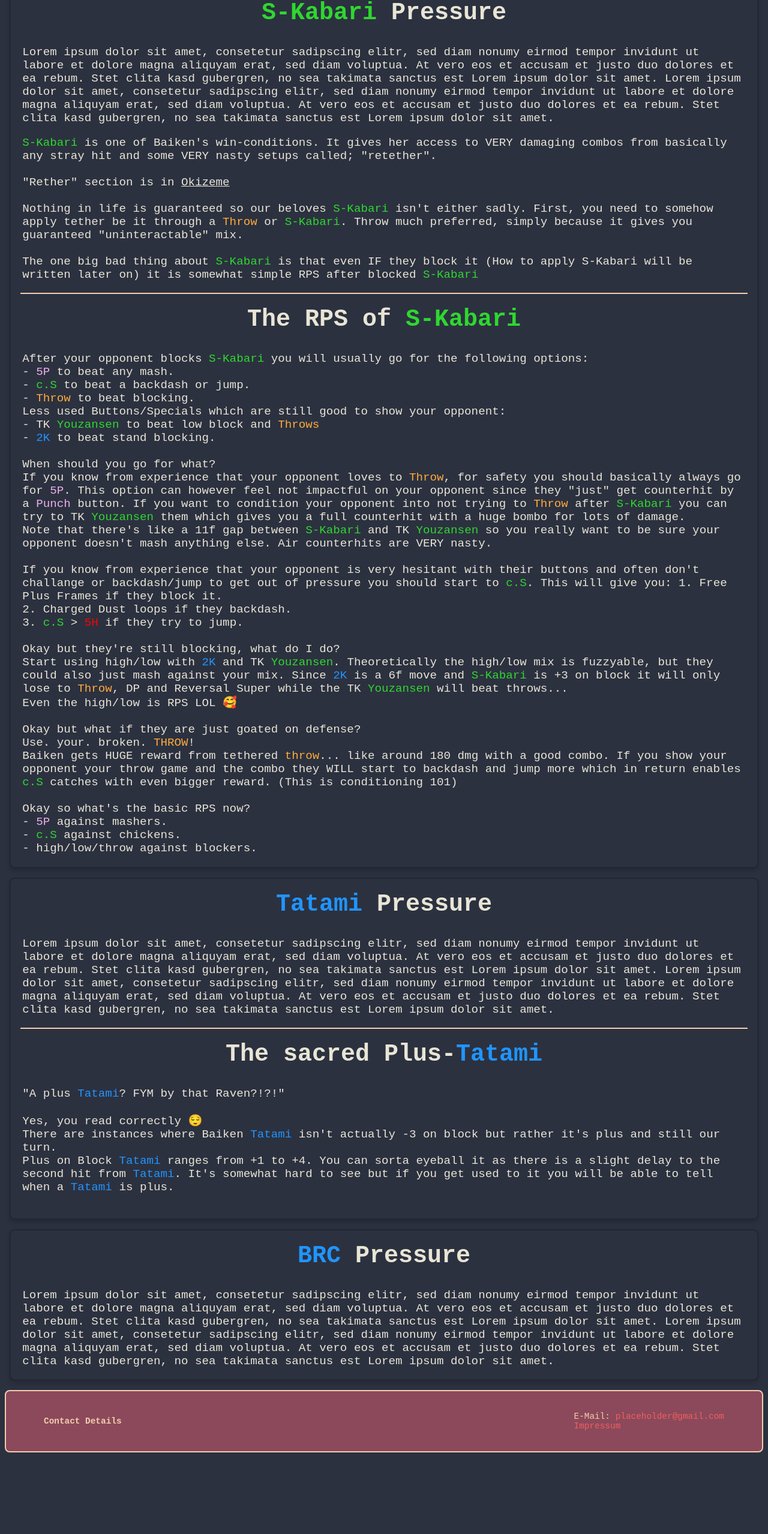
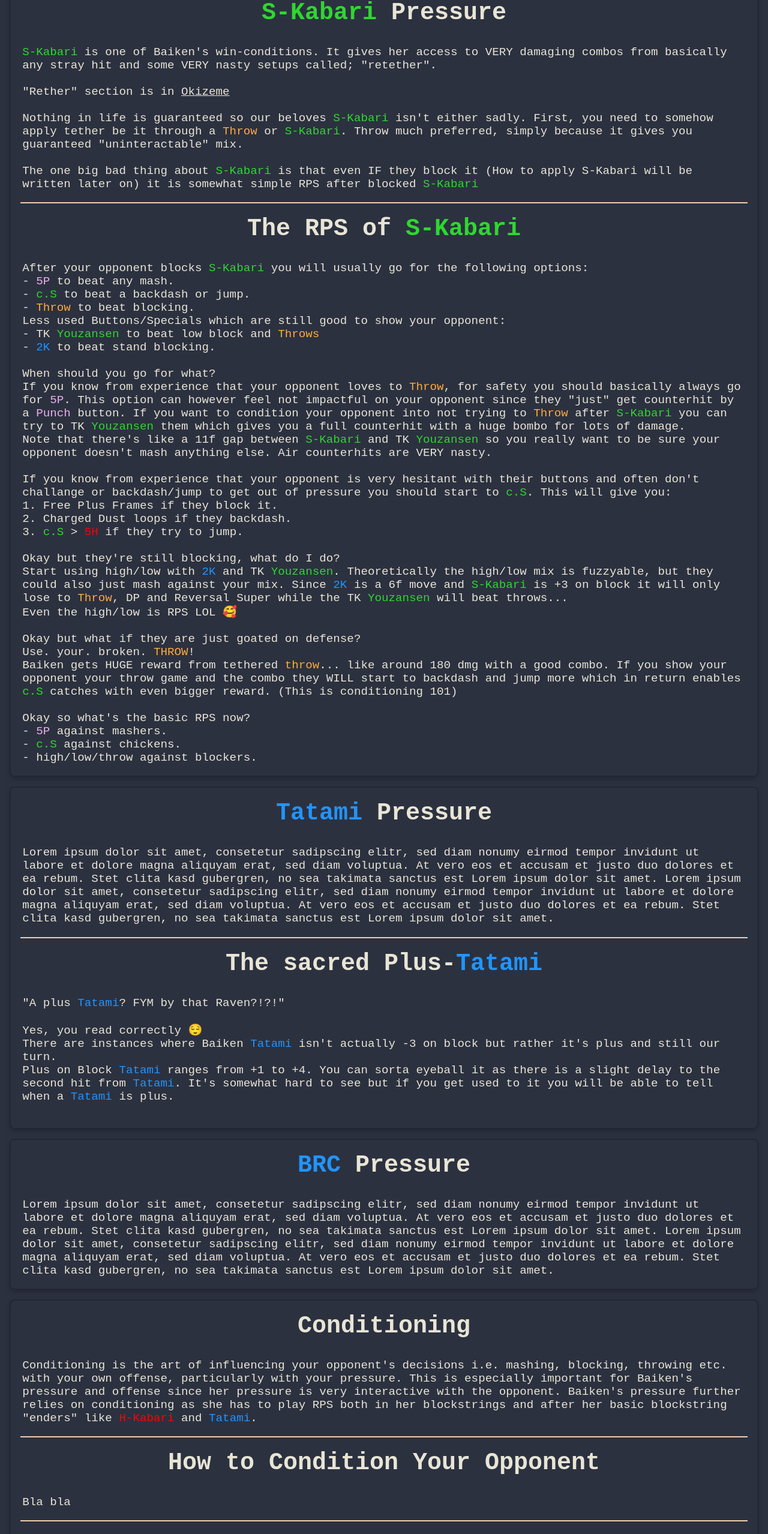
Before and after one commit to NoRaven/NoRaven.github.io, a website: page docs/html/baiken-pressure.html in a window 1280 px wide. Shown: the part 4508-7065 px from the top of the page at 60% size. Before the commit the page ends 6937 px from the top, so only its background shows below. Drawn offline with Linux system fonts and the light colour scheme.

Commit message:
merged two WIP versions together

```diff
--- a/docs/html/baiken-pressure.html
+++ b/docs/html/baiken-pressure.html
@@ -247,14 +247,6 @@
         <article>
             <h2><span class="slash">S-Kabari</span> Pressure</h2>
             <p>
-                Lorem ipsum dolor sit amet, consetetur sadipscing elitr, sed diam nonumy eirmod tempor invidunt ut
-                labore et dolore magna aliquyam erat, sed diam voluptua. At vero eos et accusam et justo duo dolores
-                et ea rebum. Stet clita kasd gubergren, no sea takimata sanctus est Lorem ipsum dolor sit amet.
-                Lorem ipsum dolor sit amet, consetetur sadipscing elitr, sed diam nonumy eirmod tempor invidunt ut
-                labore et dolore magna aliquyam erat, sed diam voluptua. At vero eos et accusam et justo duo dolores
-                et ea rebum. Stet clita kasd gubergren, no sea takimata sanctus est Lorem ipsum dolor sit amet.
-            </p>
-            <p>
                 <span class="slash">S-Kabari</span> is one of Baiken's win-conditions. It gives her access to VERY
                 damaging
                 combos from basically any stray hit and some VERY nasty setups called; "retether". <br><br>
@@ -287,13 +279,17 @@
                 get counterhit by a <span class="punch">Punch</span> button. If you want to condition your opponent into
                 not trying to
                 <span class="dust">Throw</span> after <span class="slash">S-Kabari</span> you can try to TK <span
-                    class="slash">Youzansen</span> them which gives you a full counterhit with a huge bombo for lots of damage.
+                    class="slash">Youzansen</span> them which gives you a full counterhit with a huge bombo for lots of
+                damage.
                 <br>
                 Note that there's like a 11f gap between <span class="slash">S-Kabari</span> and TK <span class="slash">Youzansen</span>
                 so you really want to be sure your opponent doesn't mash anything else. Air counterhits are VERY nasty.
                 <br><br>
-                If you know from experience that your opponent is very hesitant with their buttons and often don't challange
-                or backdash/jump to get out of pressure you should start to <span class="slash">c.S</span>. This will give you:
+                If you know from experience that your opponent is very hesitant with their buttons and often don't
+                challange
+                or backdash/jump to get out of pressure you should start to <span class="slash">c.S</span>. This will
+                give you:
+                <br>
                 1. Free Plus Frames if they block it. <br>
                 2. Charged Dust loops if they backdash. <br>
                 3. <span class="slash">c.S</span> > <span class="heavyslash">5H</span> if they try to jump. <br> <br>
@@ -306,8 +302,10 @@
                 Even the high/low is RPS LOL 🥰<br><br>
                 Okay but what if they are just goated on defense? <br>
                 Use. your. broken. <span class="dust">THROW</span>! <br>
-                Baiken gets HUGE reward from tethered <span class="dust">throw</span>... like around 180 dmg with a good combo.
-                If you show your opponent your throw game and the combo they WILL start to backdash and jump more which in return enables
+                Baiken gets HUGE reward from tethered <span class="dust">throw</span>... like around 180 dmg with a good
+                combo.
+                If you show your opponent your throw game and the combo they WILL start to backdash and jump more which
+                in return enables
                 <span class="slash">c.S</span> catches with even bigger reward. (This is conditioning 101)
                 <br><br>
                 Okay so what's the basic RPS now? <br>
@@ -357,6 +355,35 @@
             </p>
         </article>
 
+        <article>
+            <h2>Conditioning</h2>
+            <p>
+                Conditioning is the art of influencing your opponent's decisions i.e. mashing, blocking, throwing etc.
+                with your own offense, particularly with your pressure. This is especially important for Baiken's
+                pressure and offense
+                since her pressure is very interactive with the opponent. Baiken's pressure further relies on
+                conditioning as
+                she has to play RPS both in her blockstrings and after her basic blockstring "enders" like <span
+                    class="heavyslash">H-Kabari</span> and
+                <span class="kick">Tatami</span>.
+            </p>
+            <div class="textspacer"></div>
+            <h2>How to Condition Your Opponent</h2>
+            <p>
+                Bla bla
+            </p>
+            <div class="textspacer"></div>
+            <h2>Mental-Stack</h2>
+            <p>
+
+            </p>
+            <div class="textspacer"></div>
+            <h2>Mental Breakers</h2>
+            <p>
+                Bla bla, something about going for 4 tk yzn in a row
+            </p>
+        </article>
+
     </section>
 </main>
 <footer>
```
